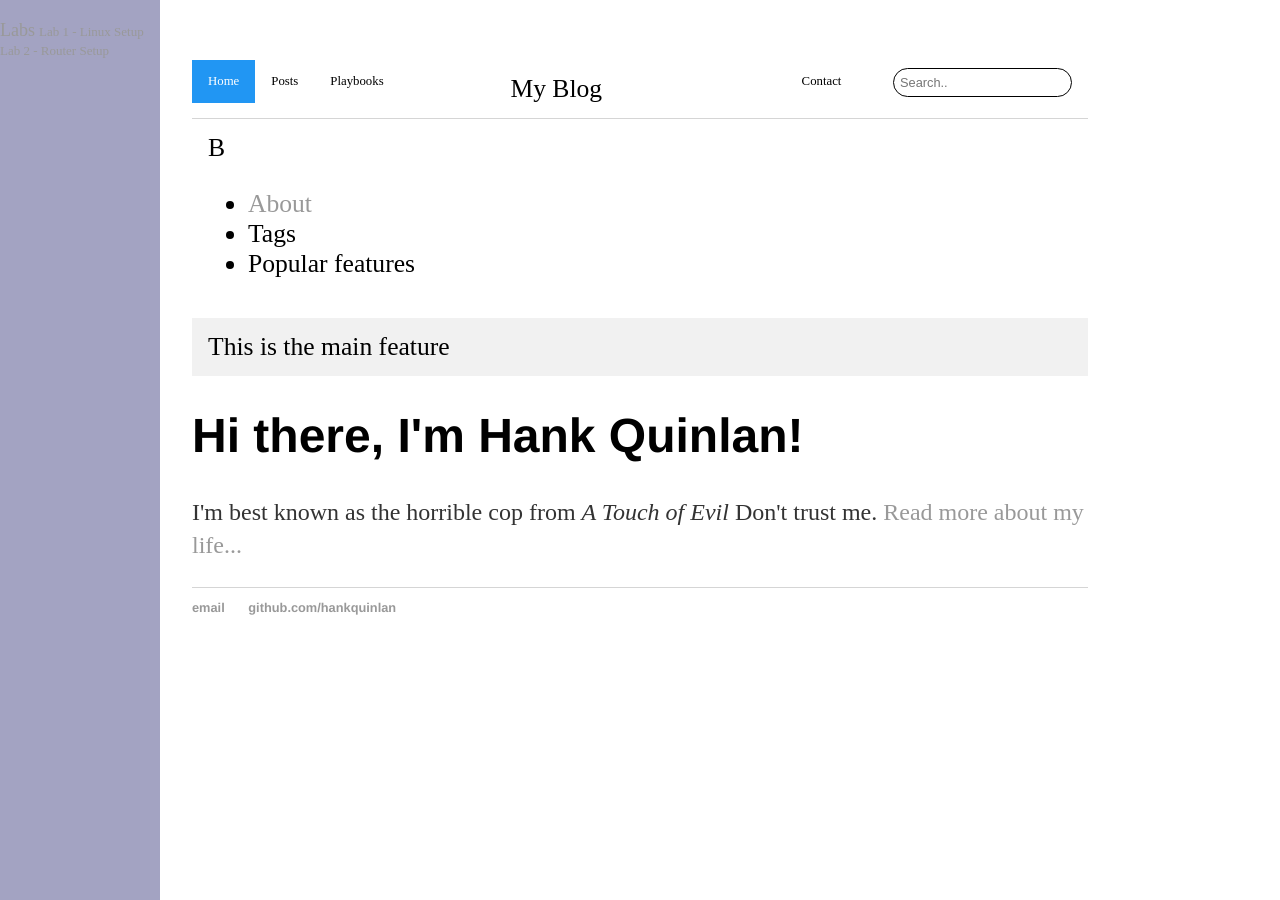
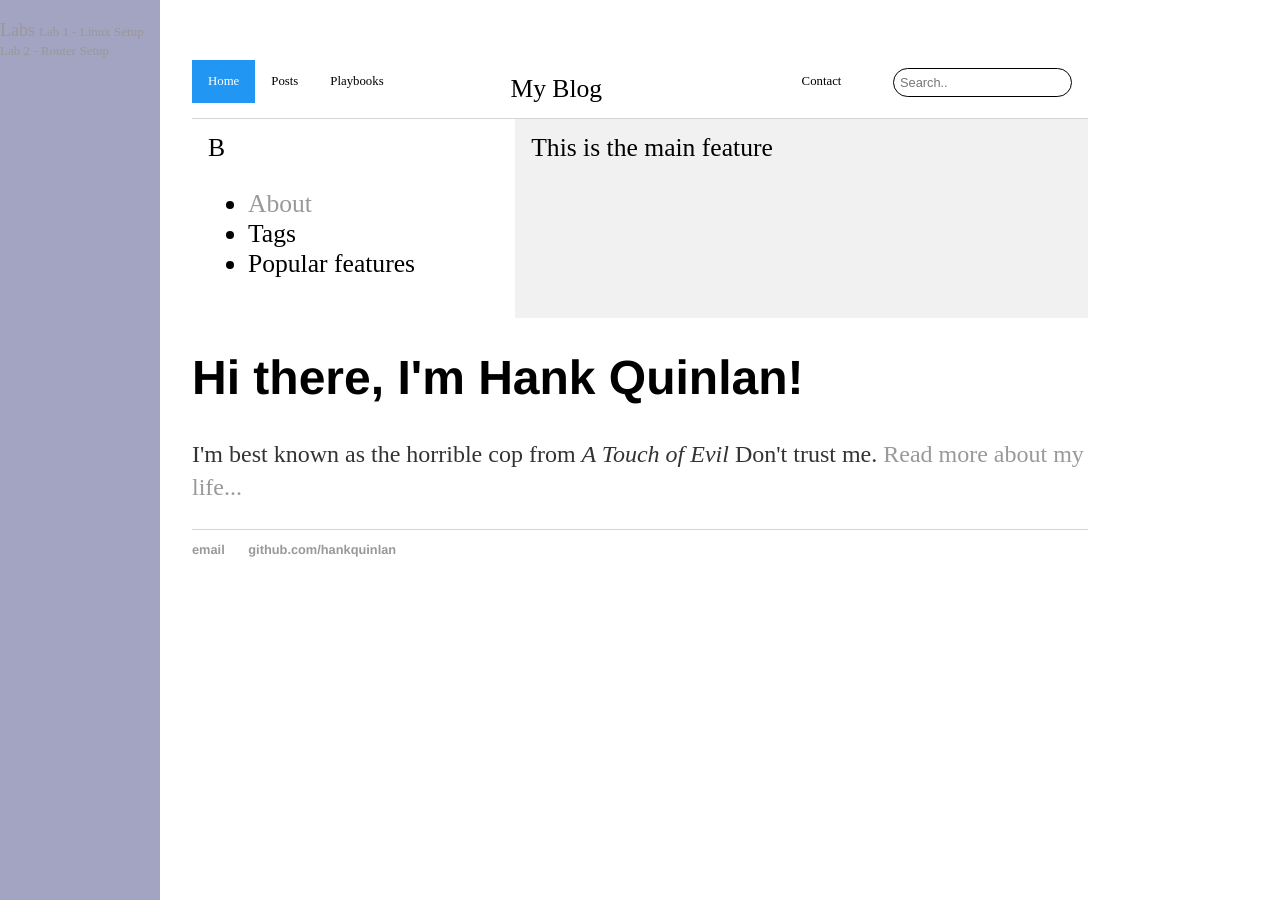
Before and after one commit to billparry99/billparry99.github.io, a Jekyll site: the page built from index.html, in a window 1280 px wide. Built offline with Jekyll 4.4.1, drawn with Linux system fonts in a browser that asks for light colours.

Commit message:
Update main.css

```diff
--- a/css/main.css
+++ b/css/main.css
@@ -197,7 +197,7 @@ ul.posts li {
 /* Column container */
 .mainrow {
     display: flex;
-    flex-wrap: wrap;
+    flex-wrap: nowrap;
 }
 
 /* Create two unequal columns that sits next to each other */
@@ -205,7 +205,6 @@ ul.posts li {
 .mainmain {
     flex: 65%; /* Set the width of the sidebar */
     background-color: #f1f1f1; /* Grey background color */
-    padding: 20px; /* Some padding */
     overflow: hidden;
     float: center;
     display: block;
@@ -220,7 +219,6 @@ ul.posts li {
 .mainside {
     flex: 35%; /* Set the width of the main content */
     background-color: white; /* White background color */
-    padding: 20px; /* Some padding */
     overflow: hidden;
     float: center;
     display: block;
```
